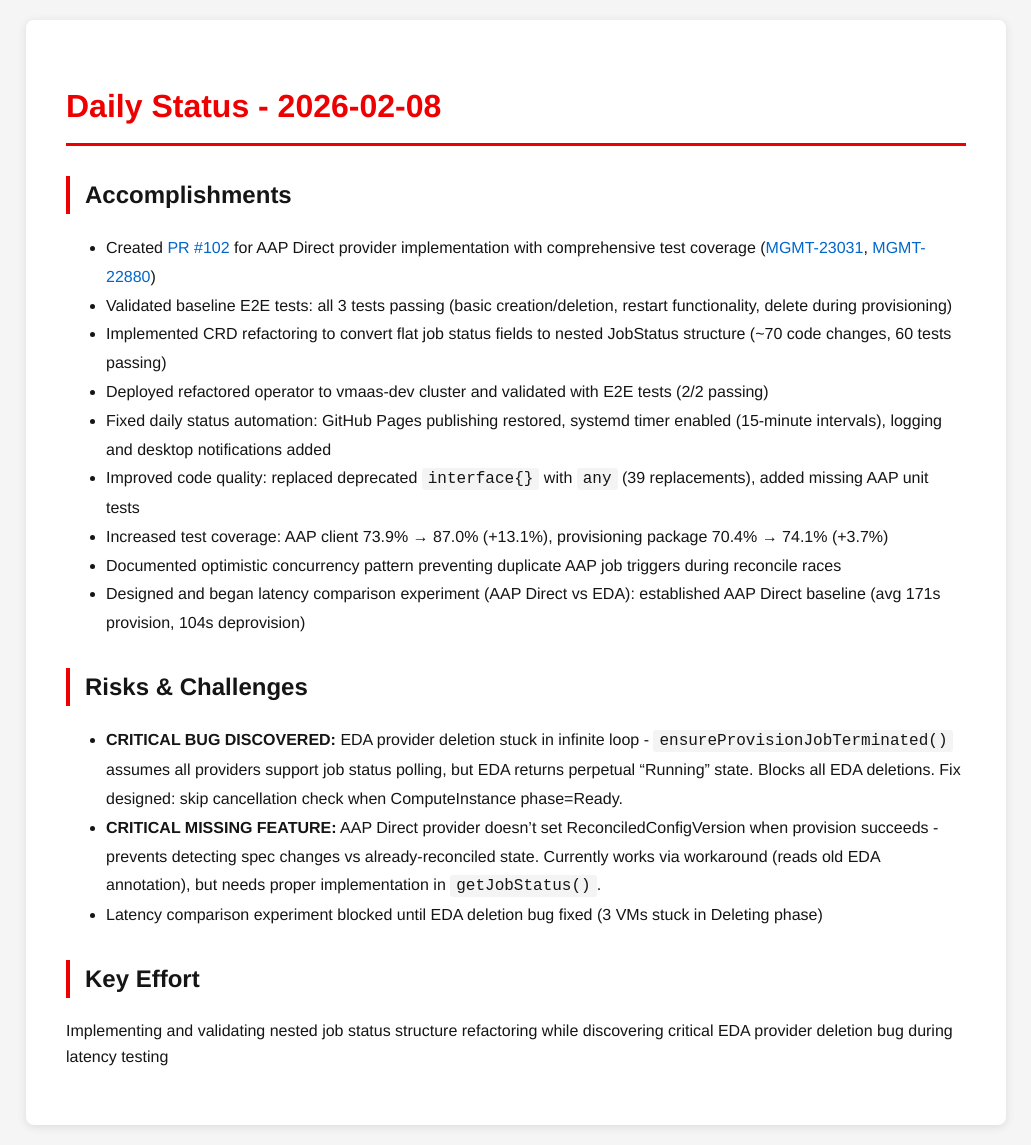
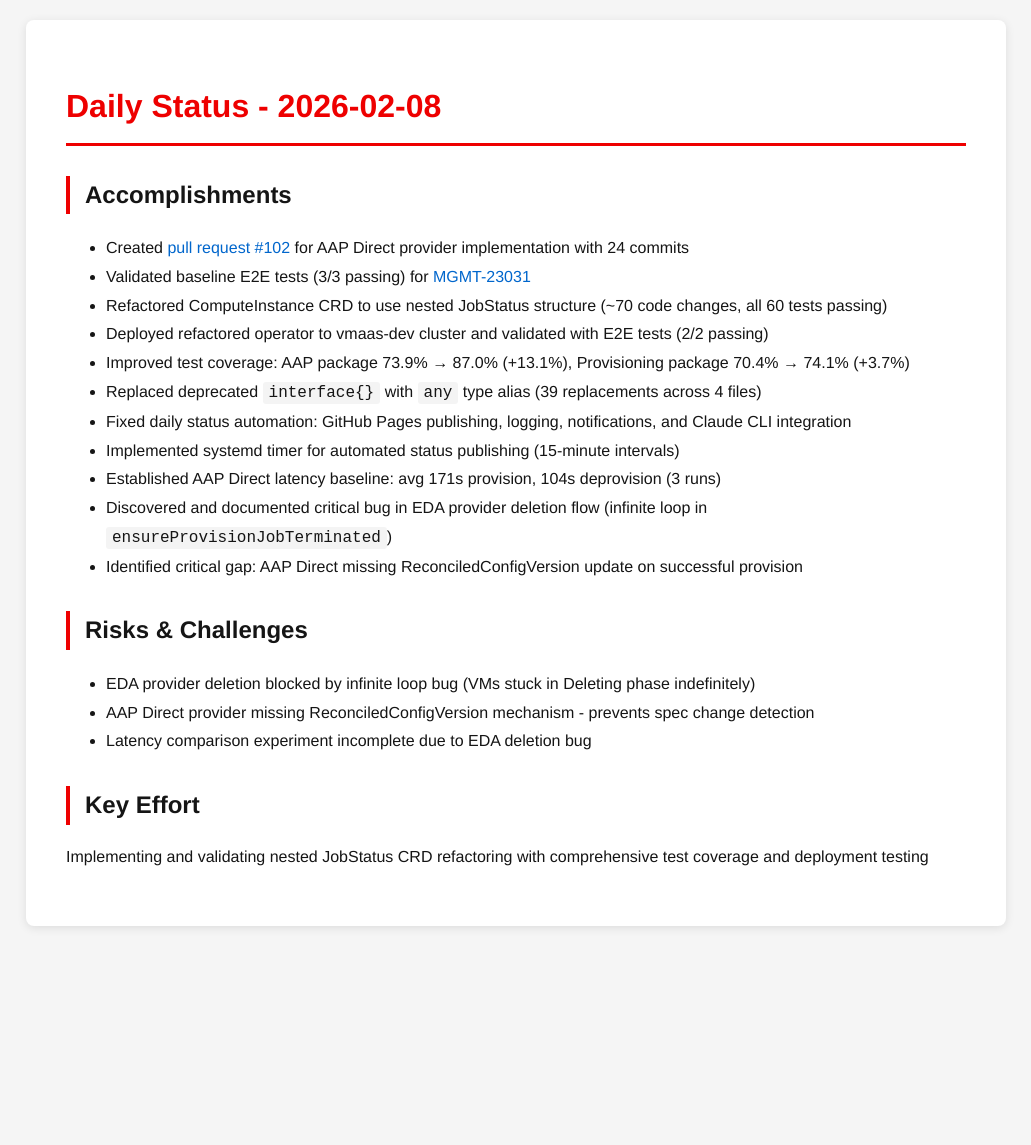
Before and after one commit to tzvatot/daily-status, a Jekyll site: the page built from 2026-02-08.md, in a window 1280 px wide. Shown: the whole page, without its empty margins (124-1155 px from the left). Built offline with Jekyll 4.4.1, drawn with Linux system fonts in a browser that asks for light colours; after the commit the page ends 946 px from its top, so only the background shows below that.

Commit message:
Daily status update - 2026-02-08

```diff
--- a/2026-02-08.md
+++ b/2026-02-08.md
@@ -7,20 +7,22 @@
 # Daily Status - 2026-02-08
 
 ## Accomplishments
-- Created [PR #102](https://github.com/osac-project/osac-operator/pull/102) for AAP Direct provider implementation with comprehensive test coverage ([MGMT-23031](https://issues.redhat.com/browse/MGMT-23031), [MGMT-22880](https://issues.redhat.com/browse/MGMT-22880))
-- Validated baseline E2E tests: all 3 tests passing (basic creation/deletion, restart functionality, delete during provisioning)
-- Implemented CRD refactoring to convert flat job status fields to nested JobStatus structure (~70 code changes, 60 tests passing)
+- Created [pull request #102](https://github.com/osac-project/osac-operator/pull/102) for AAP Direct provider implementation with 24 commits
+- Validated baseline E2E tests (3/3 passing) for [MGMT-23031](https://issues.redhat.com/browse/MGMT-23031)
+- Refactored ComputeInstance CRD to use nested JobStatus structure (~70 code changes, all 60 tests passing)
 - Deployed refactored operator to vmaas-dev cluster and validated with E2E tests (2/2 passing)
-- Fixed daily status automation: GitHub Pages publishing restored, systemd timer enabled (15-minute intervals), logging and desktop notifications added
-- Improved code quality: replaced deprecated `interface{}` with `any` (39 replacements), added missing AAP unit tests
-- Increased test coverage: AAP client 73.9% → 87.0% (+13.1%), provisioning package 70.4% → 74.1% (+3.7%)
-- Documented optimistic concurrency pattern preventing duplicate AAP job triggers during reconcile races
-- Designed and began latency comparison experiment (AAP Direct vs EDA): established AAP Direct baseline (avg 171s provision, 104s deprovision)
+- Improved test coverage: AAP package 73.9% → 87.0% (+13.1%), Provisioning package 70.4% → 74.1% (+3.7%)
+- Replaced deprecated `interface{}` with `any` type alias (39 replacements across 4 files)
+- Fixed daily status automation: GitHub Pages publishing, logging, notifications, and Claude CLI integration
+- Implemented systemd timer for automated status publishing (15-minute intervals)
+- Established AAP Direct latency baseline: avg 171s provision, 104s deprovision (3 runs)
+- Discovered and documented critical bug in EDA provider deletion flow (infinite loop in `ensureProvisionJobTerminated`)
+- Identified critical gap: AAP Direct missing ReconciledConfigVersion update on successful provision
 
 ## Risks & Challenges
-- **CRITICAL BUG DISCOVERED:** EDA provider deletion stuck in infinite loop - `ensureProvisionJobTerminated()` assumes all providers support job status polling, but EDA returns perpetual "Running" state. Blocks all EDA deletions. Fix designed: skip cancellation check when ComputeInstance phase=Ready.
-- **CRITICAL MISSING FEATURE:** AAP Direct provider doesn't set ReconciledConfigVersion when provision succeeds - prevents detecting spec changes vs already-reconciled state. Currently works via workaround (reads old EDA annotation), but needs proper implementation in `getJobStatus()`.
-- Latency comparison experiment blocked until EDA deletion bug fixed (3 VMs stuck in Deleting phase)
+- EDA provider deletion blocked by infinite loop bug (VMs stuck in Deleting phase indefinitely)
+- AAP Direct provider missing ReconciledConfigVersion mechanism - prevents spec change detection
+- Latency comparison experiment incomplete due to EDA deletion bug
 
 ## Key Effort
-Implementing and validating nested job status structure refactoring while discovering critical EDA provider deletion bug during latency testing
+Implementing and validating nested JobStatus CRD refactoring with comprehensive test coverage and deployment testing
```
